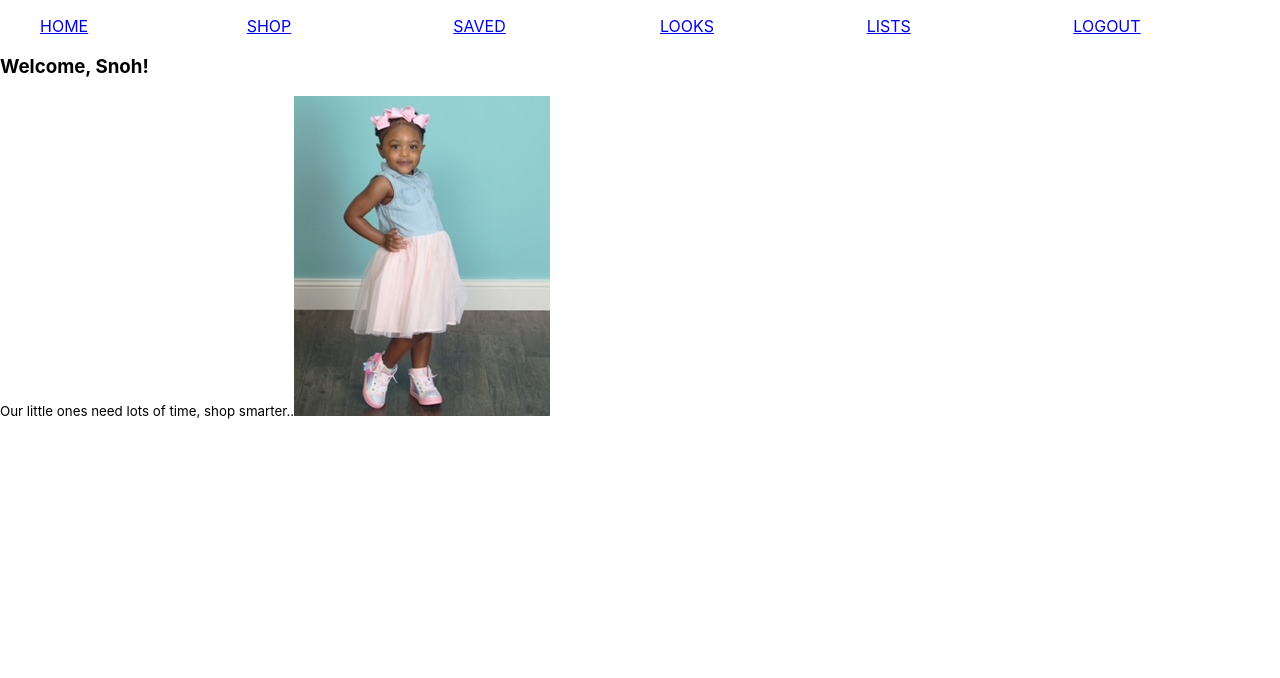
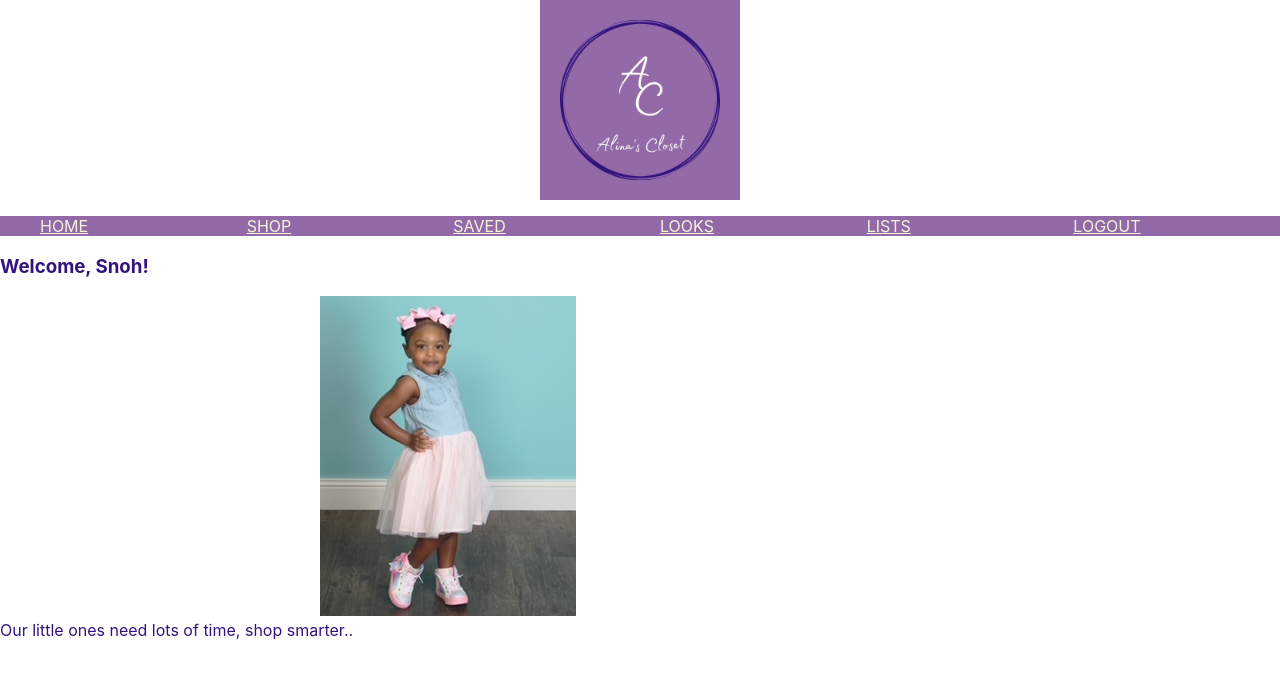
Before and after one commit to dtracydepp/alinas-closet-client, a React (Create React App) app: page / in a window 1280 px wide. Shown: the top 678 px of the page. Built offline with nearby package versions, Linux system fonts and the light colour scheme; sample sign-in values are in the browser's storage.

Commit message:
added logo, styled nav bar, buttons, images and headings

```diff
--- a/public/index.html
+++ b/public/index.html
@@ -24,7 +24,7 @@
       work correctly both with client-side routing and a non-root public URL.
       Learn how to configure a non-root public URL by running `npm run build`.
     -->
-    <title>React App</title>
+    <title>Alina's Closet</title>
   </head>
   <body>
     <noscript>You need to enable JavaScript to run this app.</noscript>
--- a/src/App.css
+++ b/src/App.css
@@ -2,15 +2,39 @@
   text-align: center;
 }
 
-.App-logo {
-  height: 40vmin;
-  pointer-events: none;
+
+.logo {
+  display: block;
+  margin-left: auto;
+  margin-right: auto;
+  height:200px;
+  width:200px;
 }
+
+h2, h1 {
+  color: #9369a8
+ }
+
+ h3, medium {
+   color: #33137D
+ }
 
 @media (prefers-reduced-motion: no-preference) {
   .App-logo {
     animation: App-logo-spin infinite 20s linear;
   }
+}
+
+.home__pic{
+  display: block;
+  margin-left: auto;
+  margin-right: auto;
+  width: 50%;
+
+}
+
+.home__tag{
+  justify-content: space-around;
 }
 
 .App-header {
--- a/src/App.js
+++ b/src/App.js
@@ -10,6 +10,7 @@ export const App = () => (
       <Route render={() => {
           if (localStorage.getItem("ac_user_id")) {
               return <>
+                <img className="logo" src="AlinasClosetLogo.png" alt="DWMS-Logo"/>
                   <NavBar />
                   <ApplicationViews />
               </>
--- a/src/Home.js
+++ b/src/Home.js
@@ -1,13 +1,14 @@
 import React from "react";
 import { PropsAndState } from './PropsAndState'
 import Alina from "./images/Alina.JPG"
+import "./App.css"
 
 
 export const Home = () => (
     <>
         <PropsAndState yourName={"Snoh"} />
-        <small>Our little ones need lots of time, shop smarter..</small>
-        <img src={Alina} alt="Alina" />
+       <div className="home__pic"><img src={Alina} alt="Alina" /></div>
+       <div className="home__tag"><medium>Our little ones need lots of time, shop smarter..</medium></div>
 
     </>
 )
--- a/src/nav/NavBar.css
+++ b/src/nav/NavBar.css
@@ -1,10 +1,16 @@
 .navbar {
     display: flex;
     flex-wrap: nowrap;
-    justify-content: left;
+    justify-content: center;
+    background-color: #9369a8;
 }
 
 .navbar__item {
     flex-basis: 20%;
     list-style-type: none;
+
 }
+
+.navbar__link {
+    color: beige;
+}
--- a/src/notes/NoteForm.js
+++ b/src/notes/NoteForm.js
@@ -1,6 +1,7 @@
 import React, { useContext, useEffect, useState } from "react"
 import { UserPieceContext } from "../users/UserPieceProvider.js"
 import { useHistory, useParams } from 'react-router-dom';
+import "./Notes.css"
 
 export const NoteForm = () => {
   const { addNote, updateUserPiece, getUserPieces, getUserPiecesById, note } = useContext(UserPieceContext)
--- /dev/null
+++ b/src/notes/Notes.css
@@ -0,0 +1,11 @@
+.fav__btn, .save__btn, .note__btn, .delete__btn, .shop_tops, .shop_bottoms, .shop_sets, .button, .save_new_note_button{
+
+    background-color:#33137D;
+    color: beige;
+    border: beige;
+    font-size: 16px;
+    justify-content: center;
+    border: 1px solid beige;
+
+
+}
--- a/src/pieces/PieceCard.js
+++ b/src/pieces/PieceCard.js
@@ -2,6 +2,7 @@
 
 import React from "react"
 import { Link } from "react-router-dom"
+import "./Pieces.css"
 
 
 
@@ -12,7 +13,7 @@ export const PieceCard = ({ piece }) => ((
             {piece.piece_name}
             </Link>
            </h3>
-        <img src= {piece.imageurl} alt=""/>
+        <img className="piece__image" src= {piece.imageurl} alt=""/>
     </section>
 )
 )
--- a/src/pieces/PieceDetail.js
+++ b/src/pieces/PieceDetail.js
@@ -2,6 +2,8 @@ import React, { useContext, useEffect, useState } from "react"
 import { UserPieceContext } from "../users/UserPieceProvider.js"
 import { PieceContext } from "./PieceProvider.js"
 import { useParams, useHistory } from "react-router-dom"
+import "./Pieces.css"
+
 
 export const PieceDetail = () => {
 
@@ -46,8 +48,8 @@ export const PieceDetail = () => {
   return (
     <section className="piece">
       <h1> About This Piece</h1>
+      <h3 className="piece__name">{piece.piece_name}</h3>
       <img src= {piece.imageurl} alt=""/>
-      <h3 className="piece__name">{piece.piece_name}</h3>
       <div className="piece__price">Price: ${piece.price}</div>
       <div className="piece__size">Size: {piece.size}</div>
       <div className="piece__retailer">Retailer: {piece.retailer?.retailer_name}</div>
--- /dev/null
+++ b/src/pieces/Pieces.css
@@ -0,0 +1,29 @@
+.fav__btn, .save__btn, .note__btn, .delete__btn, .shop_tops, .shop_bottoms, .shop_sets, .button, .save_new_note_button{
+
+    background-color:#33137D;
+    color: beige;
+    border: beige;
+    font-size: 30px;
+    justify-content: center;
+    border: 1px solid beige;
+    height:40px;
+    width:160px;
+
+}
+
+.piece__image {
+    border-radius: 8px;
+    border: beige;
+    height:300px;
+    width:300px;
+    border: 2px solid #33137D
+
+}
+
+.shop__pieces, .pieces__saved{
+    display: flex;
+    flex-direction: row;
+	justify-content: space-between;
+
+
+}
--- a/src/pieces/SavedPieces.js
+++ b/src/pieces/SavedPieces.js
@@ -3,6 +3,7 @@ import { UserPieceContext } from "../users/UserPieceProvider.js"
 import { PieceContext } from "./PieceProvider.js"
 import {PieceCard} from "./PieceCard.js"
 import { useParams, useHistory } from "react-router-dom"
+import "./Pieces.css"
 
 
 export const SavedPieceList = () => {
@@ -94,7 +95,7 @@ export const SavedPieceList = () => {
 
         )
     })
-    return (<div> <h1>Saved Pieces</h1>
+    return (<div className="pieces__saved"> <h1>Saved Pieces{currentUserSavedPieces.count}</h1>
         {currentUserSavedPieces}</div>)
 
 
--- a/src/pieces/Shop.js
+++ b/src/pieces/Shop.js
@@ -23,7 +23,7 @@ export const Shop = () => {
 
     return (
         <>
-            <div>
+            <div className = "shop__pieces">
               <h2>Shop Tops</h2>
               <button className="shop_tops"
             // pushes the new entry into the history stack---redirecting to another route
@@ -43,8 +43,9 @@ export const Shop = () => {
 
             </div>
 
-            <div>
+            <div className = "shop__pieces">
               <h2>Shop Bottoms</h2>
+
               <button className="shop_bottoms"
             // pushes the new entry into the history stack---redirecting to another route
                 onClick={() => history.push("/bottoms")}>
@@ -63,7 +64,8 @@ export const Shop = () => {
 
             </div>
 
-            <div>
+
+            <div className = "shop__pieces">
               <h2>Shop Sets</h2>
               <button className="shop_sets"
             // pushes the new entry into the history stack---redirecting to another route
```
Also changed, not shown: public/AlinasClosetLogo.png (added).
